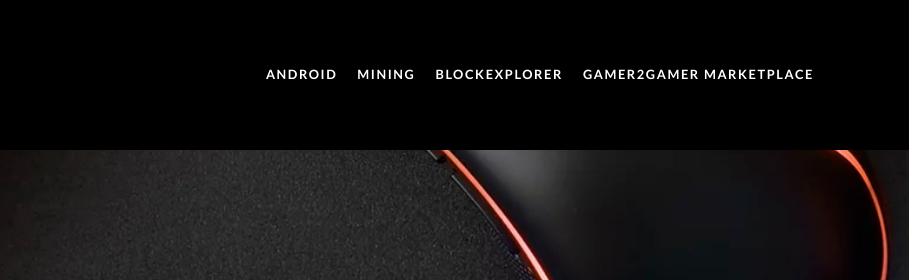
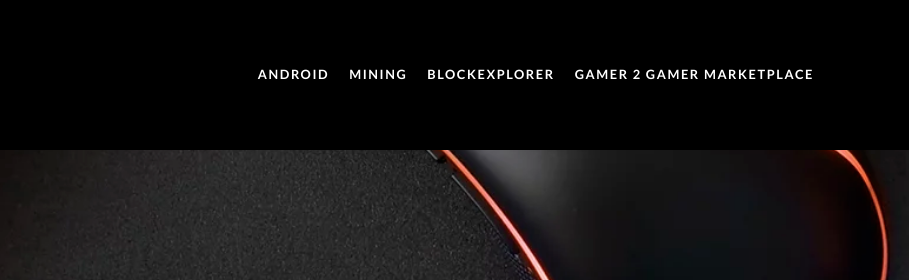
Before and after one commit to CommunityDev77/Chimera_Website_6, a website: page index.html in a window 1280 px wide. Shown: the top 280 px of the page, 371-1280 px from the left. Drawn offline with Linux system fonts and the light colour scheme.

Commit message:
Update index.html

```diff
--- a/index.html
+++ b/index.html
@@ -50,7 +50,7 @@
           </li>
           <li class="nav-item">
             <a class="nav-link text-white" target="_blank" rel="noopener noreferrer" href="https://market.chimeraproject.io/">
-              GAMER2GAMER MARKETPLACE
+              GAMER 2 GAMER MARKETPLACE
             </a>
           </li>
         </ul>
@@ -469,4 +469,5 @@
   <script src="js/parallax-scroll.js"></script>
 
 </body>
+
 </html>
```
